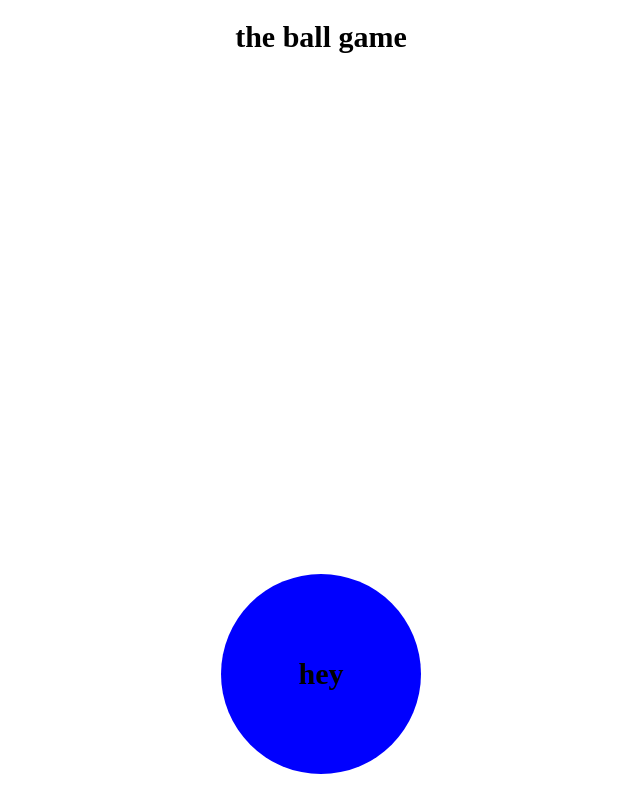
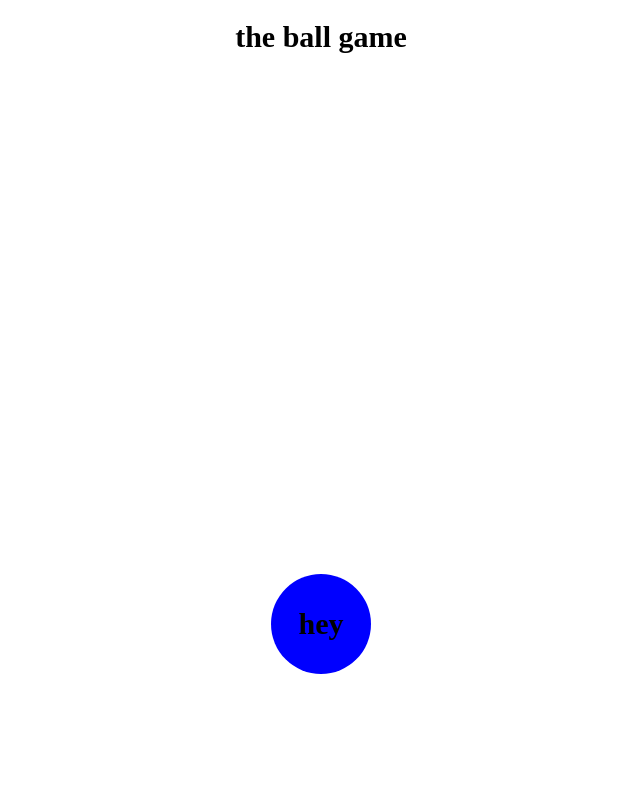
Before and after one commit to bengold1999/projects2024, a plain HTML site: page index.html in a window 1280 px wide. Both pictures are taken after a click on the element "hey". Shown: the whole page, without its empty margins (319-959 px from the left). Drawn offline with Linux system fonts and the light colour scheme.

Commit message:
Add size if

```diff
--- a/js.js
+++ b/js.js
@@ -1,14 +1,26 @@
 'use strict'
-
+var gsize = 50
 
 function onBallClick() {
+    gsize = gsize + 50
 
 
     var ball = document.querySelector('.ball')
+    console.log(ball.style.height)
+
+    ball.style.width = gsize + 'px'
+    ball.style.height = gsize + 'px'
+
+    if(gsize>=400){
+        gsize=100
+    }
 
 
+}
 
-    ball.style.width += 200 + 'px'
-    ball.style.height += 200 + 'px'
+
+function getRandomInt(min, max) {
+    const minCeiled = Math.ceil(min);
+    const maxFloored = Math.floor(max);
 
 }
--- a/style.css
+++ b/style.css
@@ -2,8 +2,8 @@
 *{
     text-align: center;
     font-size: 30px;
+    box-sizing: border-box;
     font-weight: bold;
-    box-sizing: border-box;
 }
 
 .ball{
```
Also changed, not shown: index.html (+1 -1 lines).
